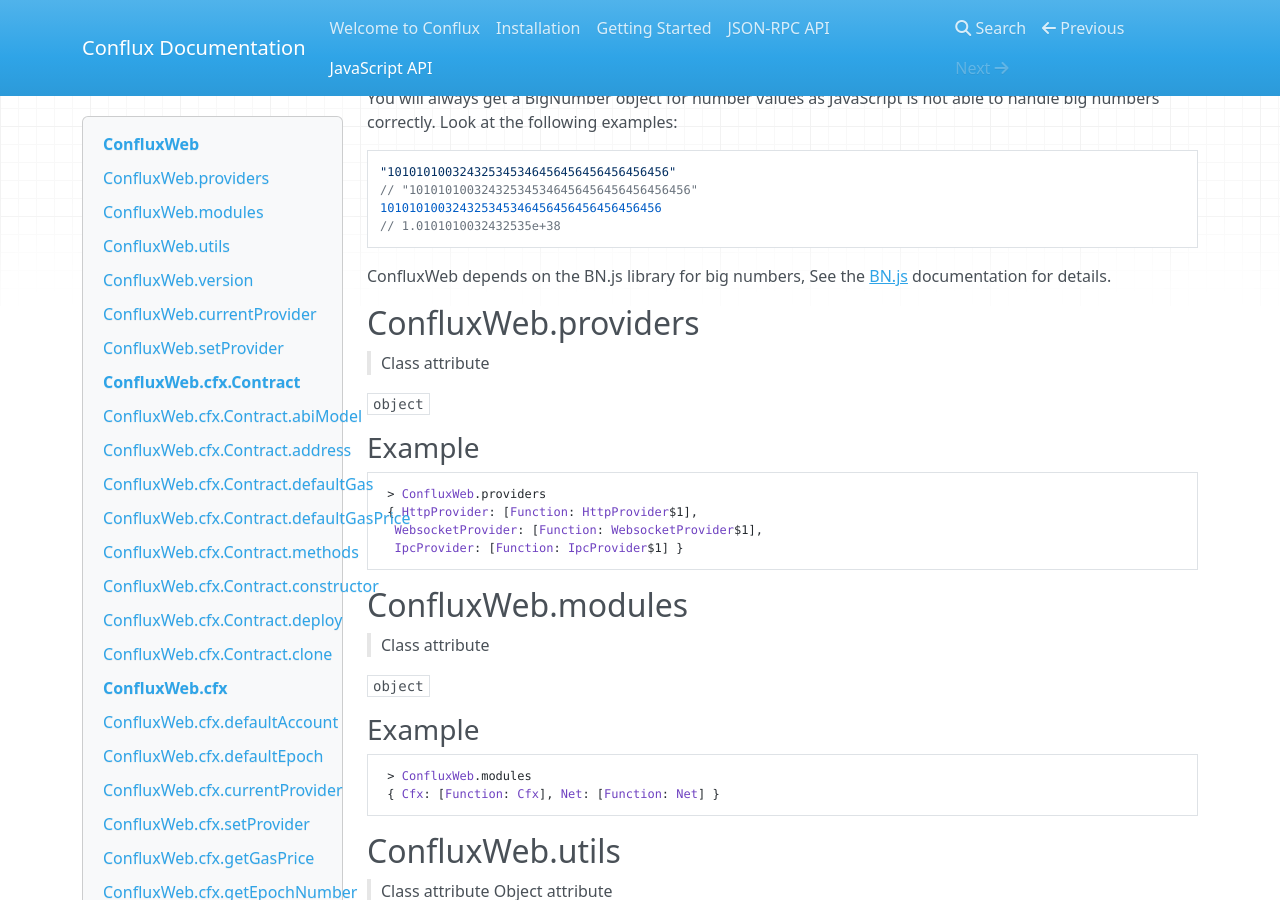
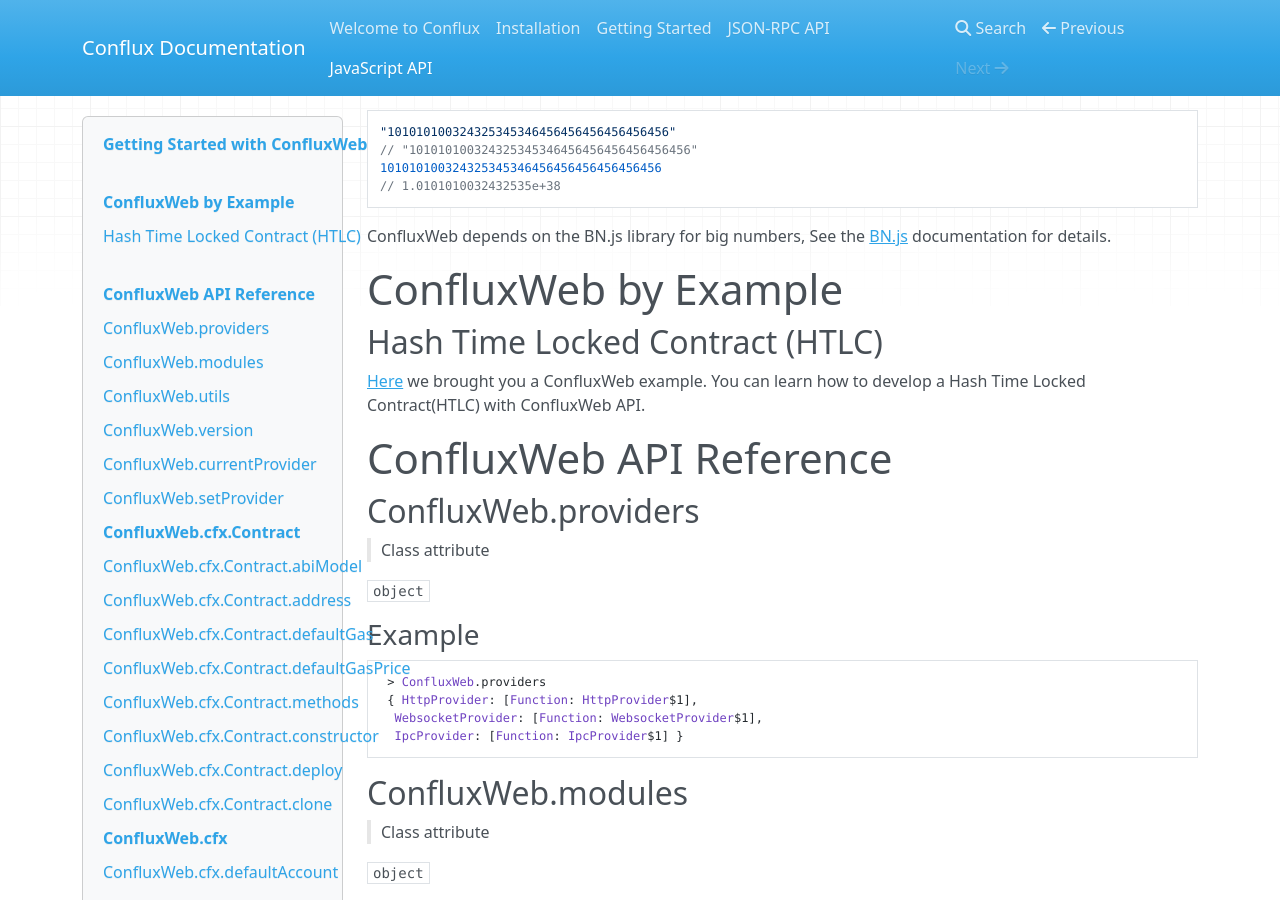
Before and after one commit to Conflux-Chain/conflux-doc, an MkDocs documentation site: the page built from docs/javascript-api.md, in a window 1280 px wide and 900 px high, scrolled down 823 px. Built offline with MkDocs 1.6.1, drawn with Linux system fonts in a browser that asks for light colours; nearby versions of some CDN libraries; some of the changed text lies outside the part shown.

Commit message:
ad link to conflux example

````diff
--- a/docs/javascript-api.md
+++ b/docs/javascript-api.md
@@ -1,8 +1,6 @@
 
 ----------
-# ConfluxWeb
-
-- Getting Started
+# Getting Started with ConfluxWeb
 
 The conflux-web library is a collection of modules which contain specific functionality for the conflux ecosystem.
 
@@ -47,6 +45,15 @@
 ```
 
 ConfluxWeb depends on the BN.js library for big numbers, See the [BN.js](https://github.com/indutny/bn.js/) documentation for details.
+
+# ConfluxWeb by Example
+
+## Hash Time Locked Contract (HTLC)
+
+[Here](javascript-example.md) we brought you a ConfluxWeb example.
+You can learn how to develop a Hash Time Locked Contract(HTLC) with ConfluxWeb API.
+
+# ConfluxWeb API Reference
 
 ## ConfluxWeb.providers
 
````
